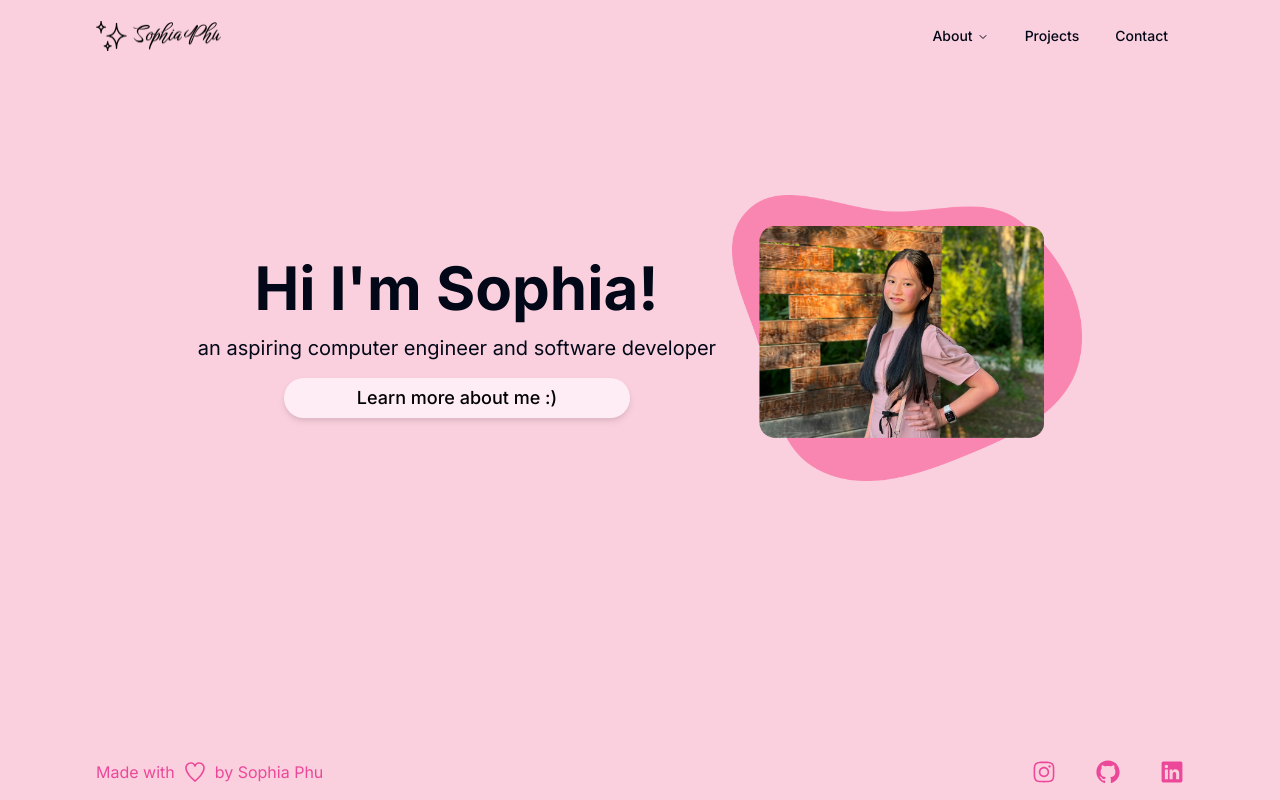
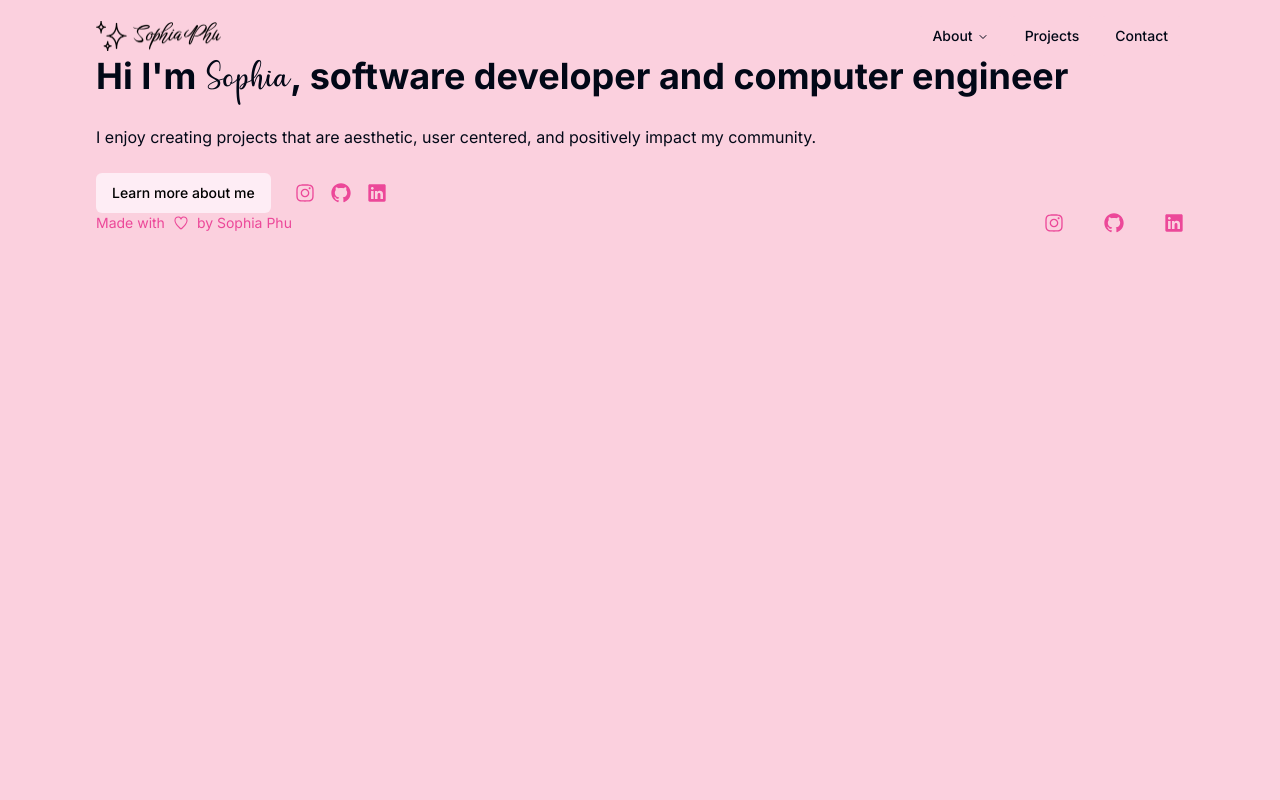
Before and after one commit to sophiaaphu/sophia-personal-website, a Next.js app in the folder sophia-personal-website/: page / in a window 1280 px wide. Built offline with nearby package versions, Linux system fonts and the light colour scheme.

Commit message:
added homepage text

```diff
--- /dev/null
+++ b/sophia-personal-website/src/app/fonts.tsx
@@ -0,0 +1,11 @@
+import localFont from 'next/font/local';
+export const hello = localFont({
+    src: [
+      {
+        path: '../../public/fonts/Hello.ttf',
+        weight: '400',
+        style: 'normal',
+      },
+    ],
+    variable: '--font-hello',
+  });
--- a/sophia-personal-website/src/app/layout.tsx
+++ b/sophia-personal-website/src/app/layout.tsx
@@ -1,6 +1,8 @@
 import type { Metadata } from "next";
 import { Inter } from "next/font/google";
 import { Analytics } from "@vercel/analytics/react";
+import Header from "@/components/header";
+import Footer from "@/components/footer";
 import "./globals.css";
 
 const inter = Inter({ subsets: ["latin"] });
@@ -17,8 +19,11 @@ export default function RootLayout({
 }>) {
   return (
     <html lang="en">
-      <body className={inter.className}>{children}
-        <Analytics/>
+      <body className={`${inter.className} bg-[#FBD0DE] px-8 lg:px-24`}>
+        <Header />
+        {children}
+        <Footer />
+        <Analytics />
       </body>
     </html>
   );
--- a/sophia-personal-website/src/app/page.tsx
+++ b/sophia-personal-website/src/app/page.tsx
@@ -1,39 +1,38 @@
 import Image from "next/image";
-import Header from "@/components/header";
 import { Button } from "@/components/ui/button";
 import Link from "next/link";
-import Footer from "@/components/footer";
-import { Typewriter } from "@/components/ui/typewriter";
+import { hello } from "./fonts";
+import { RxInstagramLogo, RxGithubLogo, RxLinkedinLogo,RxHeart  } from "react-icons/rx";
 
 export default function Home() {
   return (
-    <main className="flex min-h-screen flex-col items-center justify-between gap-y-12 px-8 lg:px-24 bg-[#FBD0DE]">
-      <Header />
-      <div className="flex flex-col lg:flex-row justify-center items-center gap-4">
-        <div className="text-center">
-          <h1 className="font-bold text-4xl md:text-5xl lg:text-6xl">
-            <Typewriter texts={["Hi I'm Sophia!"]} delay = {1}/>
+    <main className="">
+      <div>
+        <div className="flex flex-col gap-6">
+          <h1 className=" text-4xl font-bold">
+            Hi I'm <span className=" font-normal" style={hello.style}>Sophia</span>, software developer and computer engineer
           </h1>
-          <p className="mt-4 md:text-xl">
-            an aspiring computer engineer and software developer
+          <p className=" text-base">
+            I enjoy creating projects that are aesthetic, user centered, and positively impact my community.
           </p>
-          <div className="mt-4 flex justify-center ">
-            <Button className="bg-[#FEEDF5] drop-shadow-md rounded-3xl w-full lg:w-2/3 hover:bg-white">
-              <Link href="/about">
-                <span className="text-black md:text-lg">
-                  Learn more about me :)
-                </span>
-              </Link>
+          <div className="flex items-center gap-6">
+            <Button className=" bg-[#FEEDF5] text-black hover:bg-[#F986B0]">
+              Learn more about me
             </Button>
+            <div className="flex space-x-4 text-pink-500 ">
+              <a href="https://www.instagram.com/sophiaaphu._/" target="_blank" rel="noopener noreferrer" className="hover:underline">
+                <RxInstagramLogo className="w-5 h-5" />
+              </a>
+              <a href="https://github.com/sophiaaphu" target="_blank" rel="noopener noreferrer" className="hover:underline">
+                <RxGithubLogo className="w-5 h-5"  />
+              </a>
+              <a href="https://www.linkedin.com/in/sophiaphu/" target="_blank" rel="noopener noreferrer" className="hover:underline">
+                <RxLinkedinLogo className="w-5 h-5"  />
+              </a>
+            </div>
           </div>
         </div>
-        <div className="justify-center lg:justify-end">
-          <Image src="/image-blob-1.png" alt="homepage blob" width={350} height={200} />
-        </div>
       </div>
-      <div>
-      </div>
-      <Footer />
     </main>
   );
 }
--- a/sophia-personal-website/src/components/footer.tsx
+++ b/sophia-personal-website/src/components/footer.tsx
@@ -4,17 +4,17 @@ export default function Footer() {
     <footer className="text-pink-500 pb-4 w-full">
       <div className="flex justify-between items-center">
         <div className="hidden md:flex items-center gap-2">
-          <p className="text-sm md:text-base">Made with</p><RxHeart className="w-6 h-6" /><p>by Sophia Phu</p>
+          <p className="text-sm">Made with</p><RxHeart className="w-4 h-4" /><p className="text-sm">by Sophia Phu</p>
         </div>
         <div className="flex space-x-5 lg:space-x-10">
           <a href="https://www.instagram.com/sophiaaphu._/" target="_blank" rel="noopener noreferrer" className="hover:underline">
-            <RxInstagramLogo className="w-6 h-6" />
+            <RxInstagramLogo className="w-5 h-5" />
           </a>
           <a href="https://github.com/sophiaaphu" target="_blank" rel="noopener noreferrer" className="hover:underline">
-            <RxGithubLogo className="w-6 h-6" />
+            <RxGithubLogo className="w-5 h-5"  />
           </a>
           <a href="https://www.linkedin.com/in/sophiaphu/" target="_blank" rel="noopener noreferrer" className="hover:underline">
-            <RxLinkedinLogo className="w-6 h-6" />
+            <RxLinkedinLogo className="w-5 h-5"  />
           </a>
         </div>
       </div>
--- a/sophia-personal-website/src/components/ui/typewriter.tsx
+++ /dev/null
@@ -1,119 +0,0 @@
-"use client"
-
-import { useEffect, useState } from "react"
-import { animate, motion, useMotionValue, useTransform } from "framer-motion"
-
-export interface ITypewriterProps {
-  delay: number
-  texts: string[]
-  baseText?: string
-}
-
-export function Typewriter({ delay, texts, baseText = "" }: ITypewriterProps) {
-  const [animationComplete, setAnimationComplete] = useState(false)
-  const count = useMotionValue(0)
-  const rounded = useTransform(count, (latest) => Math.round(latest))
-  const displayText = useTransform(rounded, (latest) =>
-    baseText.slice(0, latest)
-  )
-
-  useEffect(() => {
-    const controls = animate(count, baseText.length, {
-      type: "tween",
-      delay,
-      duration: 1,
-      ease: "easeInOut",
-      onComplete: () => setAnimationComplete(true),
-    })
-    return () => {
-      controls.stop && controls.stop()
-    }
-  }, [count, baseText.length, delay])
-
-  return (
-    <span>
-      <motion.span>{displayText}</motion.span>
-      {animationComplete && (
-        <RepeatedTextAnimation texts={texts} delay={delay + 1} />
-      )}
-      <BlinkingCursor />
-    </span>
-  )
-}
-
-export interface IRepeatedTextAnimationProps {
-  delay: number
-  texts: string[]
-}
-
-const defaultTexts = [
-  "quiz page with questions and answers",
-  "blog Article Details Page Layout",
-  "ecommerce dashboard with a sidebar",
-  "ui like platform.openai.com....",
-  "buttttton",
-  "aop that tracks non-standard split sleep cycles",
-  "transparent card to showcase achievements of a user",
-]
-function RepeatedTextAnimation({
-  delay,
-  texts = defaultTexts,
-}: IRepeatedTextAnimationProps) {
-  const textIndex = useMotionValue(0)
-
-  const baseText = useTransform(textIndex, (latest) => texts[latest] || "")
-  const count = useMotionValue(0)
-  const rounded = useTransform(count, (latest) => Math.round(latest))
-  const displayText = useTransform(rounded, (latest) =>
-    baseText.get().slice(0, latest)
-  )
-  const updatedThisRound = useMotionValue(true)
-
-  useEffect(() => {
-    const animation = animate(count, 60, {
-      type: "tween",
-      delay,
-      duration: 4,
-      ease: "easeIn",
-      repeat: Infinity,
-      repeatType: "reverse",
-      repeatDelay: 1,
-      onUpdate(latest) {
-        if (updatedThisRound.get() && latest > 0) {
-          updatedThisRound.set(false)
-        } else if (!updatedThisRound.get() && latest === 0) {
-          textIndex.set((textIndex.get() + 1) % texts.length)
-          updatedThisRound.set(true)
-        }
-      },
-    })
-    return () => {
-      animation.stop && animation.stop()
-    }
-  }, [count, delay, textIndex, texts, updatedThisRound])
-
-  return <motion.span className="inline">{displayText}</motion.span>
-}
-
-const cursorVariants = {
-  blinking: {
-    opacity: [0, 0, 1, 1],
-    transition: {
-      duration: 1,
-      repeat: Infinity,
-      repeatDelay: 0,
-      ease: "linear",
-      times: [0, 0.5, 0.5, 1],
-    },
-  },
-}
-
-function BlinkingCursor() {
-  return (
-    <motion.div
-      variants={cursorVariants}
-      animate="blinking"
-      className="inline-block h-8 md:h-10 lg:h-12 w-[1px] translate-y-1 bg-neutral-900"
-    />
-  )
-}
```
Also changed, not shown: sophia-personal-website/public/fonts/Hello.ttf (added).
